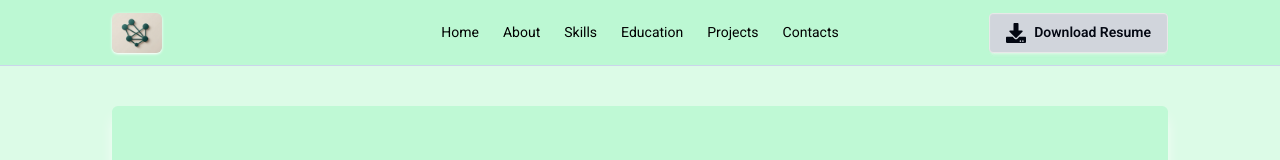
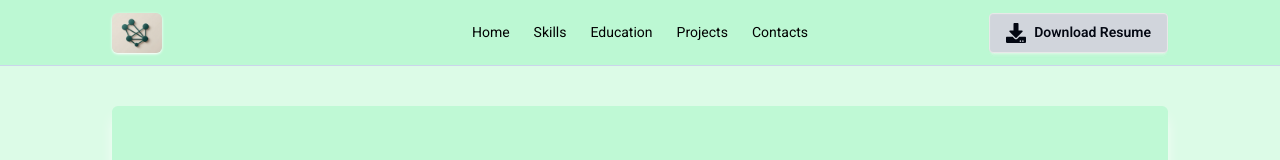
Before and after one commit to helal366/my_portfolio, a React (Vite) app: page / in a window 1280 px wide. Shown: the top 160 px of the page. Built offline with nearby package versions, Linux system fonts and the light colour scheme; no server answers.

Commit message:
About option removed from Navbar.

```diff
--- a/src/components/headerComponents/NavbarLinks.jsx
+++ b/src/components/headerComponents/NavbarLinks.jsx
@@ -5,9 +5,6 @@ const NavbarLinks = () => {
     return (
         <>
             <li><Link to='/'>Home</Link></li>
-            <li>
-                <a href='#about'>About</a>
-            </li>
             <li><a href='#skills'>Skills</a></li>
             <li><a href='#education'>Education</a></li>
             <li><a href='#projects'>Projects</a></li>
```
